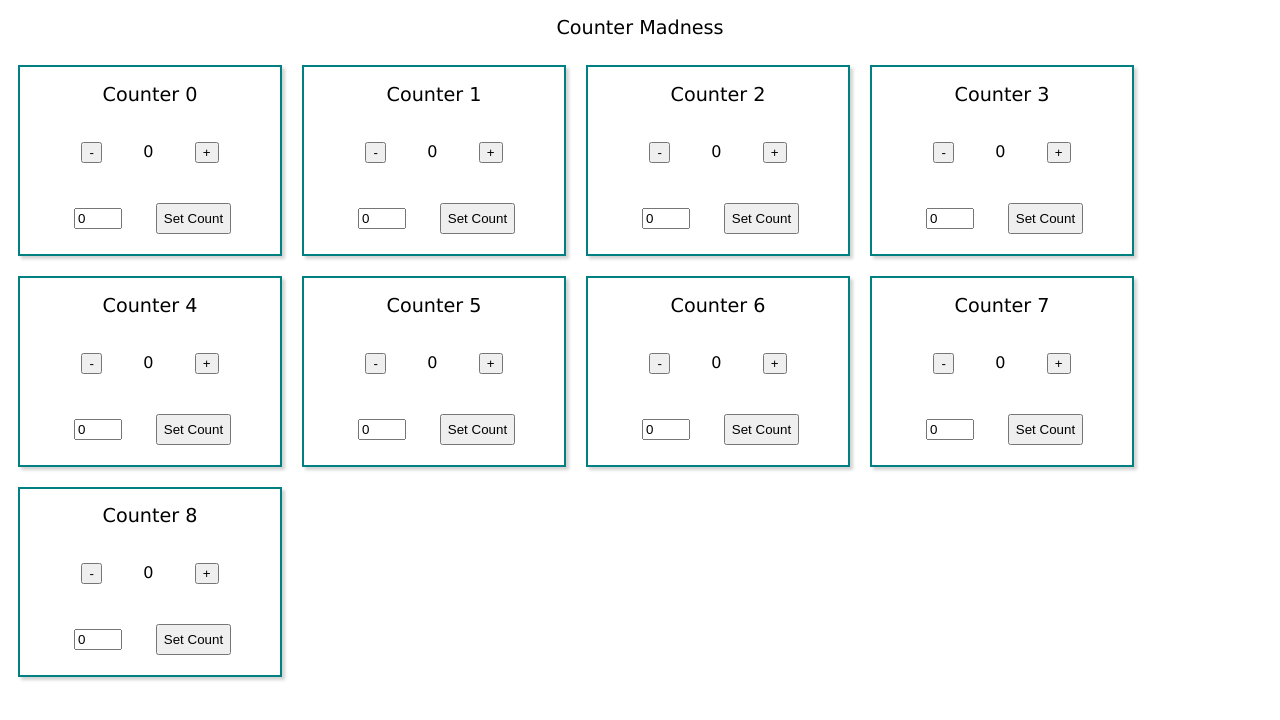
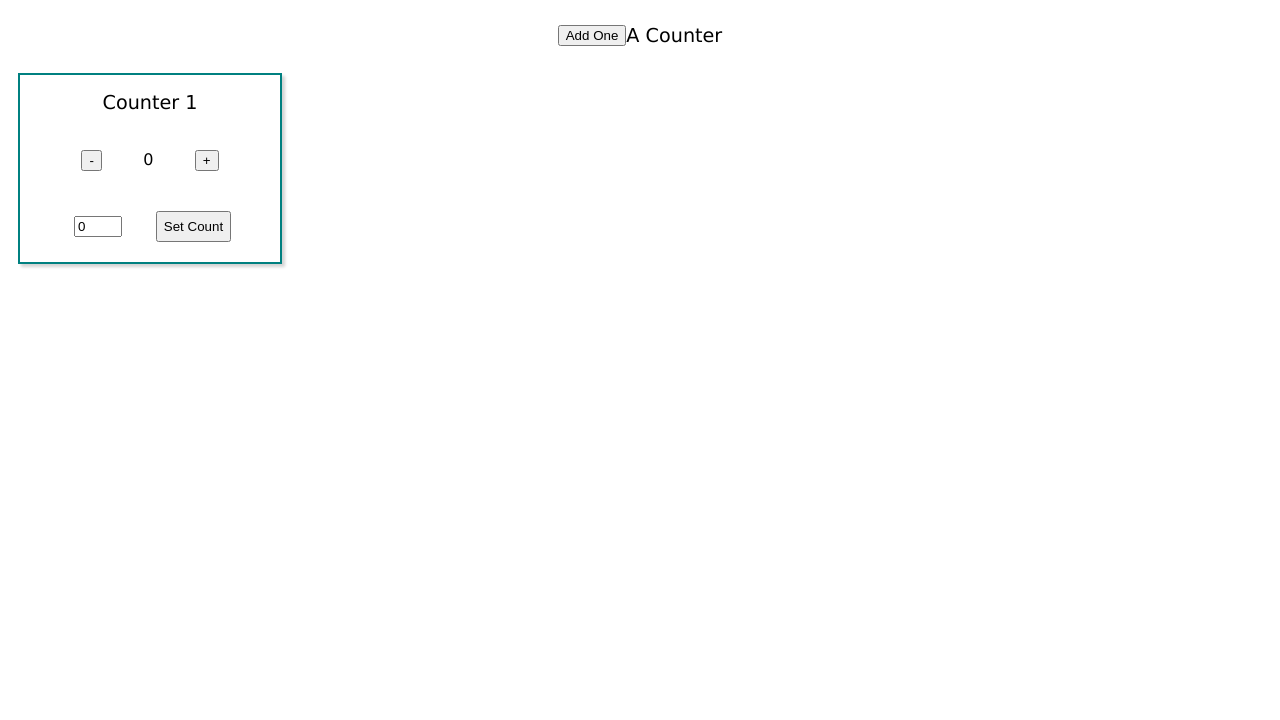
Before and after one commit to code402b/ReactComponentDemo, a React app in the folder counter2.0/: page / in a window 1280 px wide. Shown: the top 720 px of the page. Built offline with nearby package versions, Linux system fonts and the light colour scheme; the HTML template or start-up script is replaced by a standard one.

Commit message:
add header with add counter button to 2.0

```diff
--- a/counter2.0/src/components/Counter.jsx
+++ b/counter2.0/src/components/Counter.jsx
@@ -1,7 +1,7 @@
 import React, { useState } from 'react';
 import styled from 'styled-components';
 
-import { CountDisplay, CounterHeading, CounterRow } from './display/display_index.jsx';
+import { CountDisplay, CounterHeading, CounterRow } from './display/display-index.jsx';
 import {
   ChangeCountButton,
   CounterNumInput,
@@ -9,7 +9,7 @@ import {
 } from './input/inputs_index.jsx'
 
 
-import { FlexContainer } from '../styles/styles_index.jsx'
+import { FlexContainer } from './styles/styles_index.jsx'
 
 export default function Counter({ id }) {
 
@@ -19,8 +19,8 @@ export default function Counter({ id }) {
   const [inputNum, setInputNum] = useState(0);
 
   const handleSubmit = () => {
-    // database interaction logic...
     setCount(inputNum);
+    // could bde db interaction
   }
 
   return (
@@ -37,7 +37,7 @@ export default function Counter({ id }) {
 
         <CounterRow className="styled">
           <CounterNumInput value={inputNum} handleChange={setInputNum} setState={setInputNum} />
-          <SubmitButton handleSubmit={handleSubmit} />
+          <SubmitButton handleClick={handleSubmit} text={'Set Count'} />
         </CounterRow>
 
       </CounterContainer>
--- a/counter2.0/src/components/display/CounterRow.styled.js
+++ b/counter2.0/src/components/display/CounterRow.styled.js
@@ -1,6 +1,6 @@
 import styled from 'styled-components';
 
-import FlexContainer from '../../styles/FlexContainer.styled.js';
+import FlexContainer from '../styles/FlexContainer.styled.js';
 
 const CounterRow = styled(FlexContainer)`
   justify-content: space-evenly;
--- a/counter2.0/src/components/input/SubmitButton.jsx
+++ b/counter2.0/src/components/input/SubmitButton.jsx
@@ -1,7 +1,7 @@
 import React from 'react'
 
-export default function SubmitButton({ handleSubmit }) {
+export default function SubmitButton({ handleClick, text }) {
   return (
-    <button onClick={handleSubmit}>Set Count</button>
+    <button onClick={handleClick}>{text}</button>
   )
 }
--- /dev/null
+++ b/counter2.0/src/components/styles/Header.styled.js
@@ -0,0 +1,10 @@
+import styled from 'styled-components';
+
+import FlexContainer from './FlexContainer.styled.js';
+
+const Header = styled(FlexContainer)`
+  align-items: center;
+  justify-content: center;
+`
+
+export default Header;
--- a/counter2.0/src/styles/styles_index.jsx
+++ b/counter2.0/src/components/styles/styles_index.jsx
@@ -1,3 +1,4 @@
+export { default as Header } from './Header.styled.js';
 export { default as CounterContainer } from './CounterContainer.styled.js';
 export { default as FlexContainer } from './FlexContainer.styled.js';
 export { default as StyledHeading } from './Heading.styled.js';
--- a/counter2.0/src/index.jsx
+++ b/counter2.0/src/index.jsx
@@ -4,20 +4,29 @@ import styled from 'styled-components';
 
 import Heading from './components/display/Heading.jsx'
 import Counter from './components/Counter.jsx';
-import FlexContainer from './styles/FlexContainer.styled.js';
+import SubmitButton from './components/input/SubmitButton.jsx';
+import { FlexContainer, Header } from './components/styles/styles_index.jsx';
 
 const root = createRoot(document.getElementById('root'));
 
 function App() {
 
   // ES6 trickery to serialize numbers into an array, simulating a data object
-  const serialCounters = [...Array(9).keys()];
+  //const serialCounters = [...Array(9).keys()];
+  const [counters, setCounters] = useState([1]);
+
+  const addCounter = () => {
+    setCounters(prev => ([...prev, prev[prev.length - 1] + 1]));
+  }
 
   return (
     <>
-      <Heading text="Counter Madness"/>
+      <Header>
+        <SubmitButton handleClick={addCounter} text={'Add One'} />
+        <Heading text={counters.length > 1 ? "Counter Madness" : "A Counter"}/>
+      </Header>
       <FlexContainer>
-        {serialCounters.map((id) => (
+        {counters.map((id) => (
           <Counter id={id} key={id}/>
           ))}
       </FlexContainer>
```
Also changed, not shown: counter2.0/src/components/display/display-index.jsx (renamed from counter2.0/src/components/display/display_index.jsx), counter2.0/src/components/styles/CounterContainer.styled.js (renamed from counter2.0/src/styles/CounterContainer.styled.js), counter2.0/src/components/styles/FlexContainer.styled.js (renamed from counter2.0/src/styles/FlexContainer.styled.js), counter2.0/src/components/styles/Heading.styled.js (renamed from counter2.0/src/styles/Heading.styled.js).
